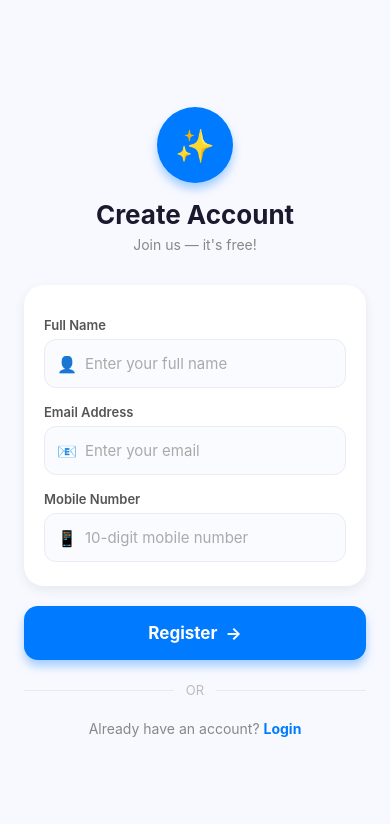
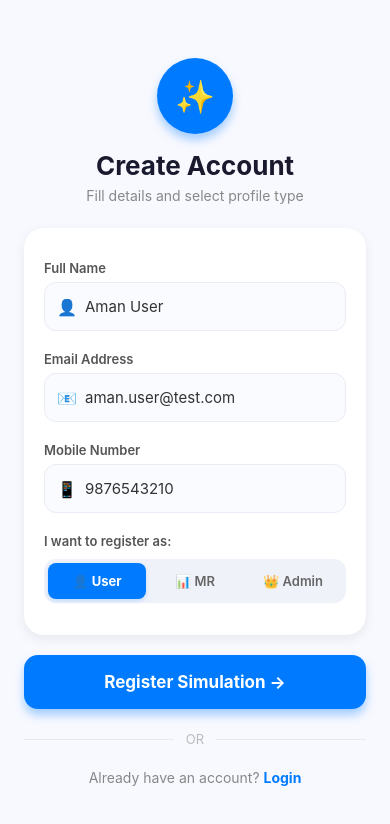
Before and after one commit to Amansinghnanhe/RapportApp, a React Native app: screen /Register in a window 390 px wide. Shown: the top 824 px of the page. Built offline with nearby package versions, Linux system fonts and the light colour scheme.

Commit message:
Implemented auto-fill credentials toggle for USER, MR, and ADMIN roles

```diff
--- a/App.tsx
+++ b/App.tsx
@@ -23,7 +23,7 @@ import AppearanceScreen from './screens/AppearanceScreen';
 import AboutAppScreen from './screens/AboutAppScreen';
 import PrivacyPolicyScreen from './screens/PrivacyPolicyScreen';
 
-// 🔥 NEW: Testing ke liye jo naye dashboards commands se bnaye hain unhe import kiya
+// Testing ke dashboards
 import AdminDashboard from './screens/AdminDashboard';
 import MRDashboard from './screens/MRDashboard';
 
@@ -44,9 +44,8 @@ function TabIcon({ name, focused }: { name: string; focused: boolean }) {
   );
 }
 
-// Main Tabs Component
+// Main Tabs Component for Normal Users
 function MainTabs({ route }: any) {
-  // 🔥 FIXED: .toUpperCase() lagaya taaki 'admin', 'mr' ya 'ADMIN', 'MR' dono validation match ho jayein
   const rawRole = route.params?.role || 'USER';
   const userRole = rawRole.toUpperCase();
 
@@ -76,7 +75,7 @@ function MainTabs({ route }: any) {
       <Tab.Screen name="Profile" component={ProfileScreen} />
       <Tab.Screen name="Notifications" component={NotificationScreen} />
 
-      {/* 🔥 FIXED: Capital letters 'ADMIN' aur 'MR' check kiya */}
+      {/* Analytics dashboard access control */}
       {(userRole === 'ADMIN' || userRole === 'MR') && (
         <Tab.Screen name="Analytics" component={AnalyticsScreen} />
       )}
@@ -98,7 +97,7 @@ export default function App() {
     const userRole = await getRole();
 
     setIsLoggedIn(token !== null);
-    setRole(userRole);
+    setRole(userRole ? userRole.toUpperCase() : null);
     setIsLoading(false);
   };
 
@@ -113,28 +112,32 @@ export default function App() {
   return (
     <NavigationContainer>
       <Stack.Navigator
+        // 🚀 AUTOMATIC ROUTING: Agar login ho toh direct uske role wale module par bhejega
         initialRouteName={isLoggedIn ? 'Main' : 'Login'}
         screenOptions={{ headerShown: false, animation: 'slide_from_right' }}
       >
+        {/* Auth Screens */}
         <Stack.Screen name="Register" component={RegisterScreen} />
         <Stack.Screen name="Login" component={LoginScreen} />
         <Stack.Screen name="OTP" component={OTPScreen} />
 
-        {/* Main tabs stack: Isme role pass kar rahe hain */}
-        <Stack.Screen
-          name="Main"
-          component={MainTabs}
-          initialParams={{ role: role }}
-        />
+        {/* 🔥 INDUSTRIAL STRATEGY: Root screen selector based on role session */}
+        {role === 'ADMIN' ? (
+          <Stack.Screen name="Main" component={AdminDashboard} />
+        ) : role === 'MR' ? (
+          <Stack.Screen name="Main" component={MRDashboard} />
+        ) : (
+          <Stack.Screen name="Main" component={MainTabs} initialParams={{ role: role }} />
+        )}
 
-        {/* 🔥 NEW REGISTERED SCREENS: Login Screen ke redirect actions se ab ye direct link ho jayengi */}
+        {/* Fallback routes for dynamic transitions */}
         <Stack.Screen name="AdminDashboard" component={AdminDashboard} />
         <Stack.Screen name="MRDashboard" component={MRDashboard} />
 
         <Stack.Screen name="SupportTickets" component={SupportTicketListScreen} />
         <Stack.Screen name="CreateTicket" component={CreateTicketScreen} />
 
-        {/* Naye screens register */}
+        {/* Common Sub-screens */}
         <Stack.Screen name="ChangePassword" component={ChangePasswordScreen} />
         <Stack.Screen name="LinkedDevices" component={LinkedDevicesScreen} />
         <Stack.Screen name="Language" component={LanguageScreen} />
--- a/screens/RegisterScreen.tsx
+++ b/screens/RegisterScreen.tsx
@@ -1,4 +1,4 @@
-import React, { useState } from 'react';
+import React, { useState, useEffect } from 'react';
 import {
   View, Text, TextInput, TouchableOpacity,
   StyleSheet, Alert, ActivityIndicator,
@@ -8,11 +8,41 @@ import axios from 'axios';
 
 const API_URL = 'http://192.168.29.108:5000/api/v1';
 
+// 🌟 DEV AUTO-FILL DATA: Tabs badalne par ye values automatically fill ho jayengi
+const DEV_REGISTER_DATA: Record<string, { name: string; email: string; mobile: string }> = {
+  USER: {
+    name: 'Aman User',
+    email: 'aman.user@test.com',
+    mobile: '9876543210'
+  },
+  MR: {
+    name: 'Aman MR',
+    email: 'aman.mr@test.com',
+    mobile: '8876543210'
+  },
+  ADMIN: {
+    name: 'Aman Admin',
+    email: 'aman.admin@test.com',
+    mobile: '7876543210'
+  }
+};
+
 export default function RegisterScreen({ navigation }: any) {
   const [name, setName] = useState('');
   const [email, setEmail] = useState('');
   const [mobile, setMobile] = useState('');
   const [loading, setLoading] = useState(false);
+  const [selectedRole, setSelectedRole] = useState('USER');
+
+  // 🌟 Auto-Fill Effect: Role change hote hi inputs update honge
+  useEffect(() => {
+    const defaultData = DEV_REGISTER_DATA[selectedRole];
+    if (defaultData) {
+      setName(defaultData.name);
+      setEmail(defaultData.email);
+      setMobile(defaultData.mobile);
+    }
+  }, [selectedRole]);
 
   const handleRegister = async () => {
     if (!name || !email || !mobile) {
@@ -23,19 +53,26 @@ export default function RegisterScreen({ navigation }: any) {
       Alert.alert('Error', 'Enter a valid 10-digit mobile number');
       return;
     }
+
     try {
       setLoading(true);
 
-      // ✅ FIXED: role field hata diya hai taaki backend validation bypass ho jaye
+      // ✅ Backend rules compliant payload (Sirf wahi data jo backend ko chahiye)
       const res = await axios.post(`${API_URL}/auth/register`, {
         fullName: name,
-        email,
-        mobile,
+        email: email.toLowerCase().trim(),
+        mobile: mobile
       });
 
       const userId = res.data.data.userId;
-      Alert.alert('Success', 'OTP sent! Please verify.');
-      navigation.navigate('OTP', { userId });
+      Alert.alert('Success', `OTP sent for ${selectedRole} simulation!`);
+
+      // OTP Screen par route params ke sath redirect
+      navigation.navigate('OTP', {
+        userId: userId,
+        requestedRole: selectedRole
+      });
+
     } catch (error: any) {
       Alert.alert('Registration Failed', error.response?.data?.message || 'Please try again');
     } finally {
@@ -53,33 +90,83 @@ export default function RegisterScreen({ navigation }: any) {
             <Text style={styles.logoText}>✨</Text>
           </View>
           <Text style={styles.title}>Create Account</Text>
-          <Text style={styles.subtitle}>Join us — it's free!</Text>
+          <Text style={styles.subtitle}>Fill details and select profile type</Text>
         </View>
 
-        {/* Form Fields */}
+        {/* Inputs Form Container */}
         <View style={styles.formContainer}>
-          {[
-            { label: 'Full Name', icon: '👤', value: name, setter: setName, placeholder: 'Enter your full name', keyboardType: 'default' as const },
-            { label: 'Email Address', icon: '📧', value: email, setter: setEmail, placeholder: 'Enter your email', keyboardType: 'email-address' as const },
-            { label: 'Mobile Number', icon: '📱', value: mobile, setter: setMobile, placeholder: '10-digit mobile number', keyboardType: 'phone-pad' as const },
-          ].map((field, i) => (
-            <View key={i}>
-              <Text style={styles.label}>{field.label}</Text>
+
+          {/* Full Name Input */}
+          <Text style={styles.label}>Full Name</Text>
           <View style={styles.inputContainer}>
-                <Text style={styles.inputIcon}>{field.icon}</Text>
+            <Text style={styles.inputIcon}>👤</Text>
             <TextInput
-                  placeholder={field.placeholder}
+              placeholder="Enter your full name"
               placeholderTextColor="#aaa"
-                  value={field.value}
-                  onChangeText={field.setter}
+              value={name}
+              onChangeText={setName}
               style={styles.input}
-                  keyboardType={field.keyboardType}
-                  autoCapitalize="none"
-                  maxLength={field.keyboardType === 'phone-pad' ? 10 : undefined}
+              autoCapitalize="words"
             />
           </View>
+
+          {/* Email Input */}
+          <Text style={styles.label}>Email Address</Text>
+          <View style={styles.inputContainer}>
+            <Text style={styles.inputIcon}>📧</Text>
+            <TextInput
+              placeholder="Enter email address"
+              placeholderTextColor="#aaa"
+              value={email}
+              onChangeText={setEmail}
+              style={styles.input}
+              keyboardType="email-address"
+              autoCapitalize="none"
+            />
           </View>
+
+          {/* Mobile Input */}
+          <Text style={styles.label}>Mobile Number</Text>
+          <View style={styles.inputContainer}>
+            <Text style={styles.inputIcon}>📱</Text>
+            <TextInput
+              placeholder="10-digit mobile number"
+              placeholderTextColor="#aaa"
+              value={mobile}
+              onChangeText={setMobile}
+              style={styles.input}
+              keyboardType="phone-pad"
+              maxLength={10}
+            />
+          </View>
+
+          {/* 🌟 ROLE SELECTION TABS (Ab fields ke NICHE aa gaya hai) */}
+          <Text style={styles.label}>I want to register as:</Text>
+          <View style={styles.roleTabContainer}>
+            {[
+              { id: 'USER', label: '👤 User' },
+              { id: 'MR', label: '📊 MR' },
+              { id: 'ADMIN', label: '👑 Admin' }
+            ].map((tab) => (
+              <TouchableOpacity
+                key={tab.id}
+                style={[
+                  styles.roleTab,
+                  selectedRole === tab.id && styles.roleTabActive
+                ]}
+                onPress={() => setSelectedRole(tab.id)}
+                activeOpacity={0.7}
+              >
+                <Text style={[
+                  styles.roleTabText,
+                  selectedRole === tab.id && styles.roleTabTextActive
+                ]}>
+                  {tab.label}
+                </Text>
+              </TouchableOpacity>
             ))}
+          </View>
+
         </View>
 
         {/* Register Button */}
@@ -91,7 +178,7 @@ export default function RegisterScreen({ navigation }: any) {
         >
           {loading
             ? <ActivityIndicator color="#fff" />
-            : <Text style={styles.buttonText}>Register  →</Text>
+            : <Text style={styles.buttonText}>Register Simulation →</Text>
           }
         </TouchableOpacity>
 
@@ -115,7 +202,7 @@ export default function RegisterScreen({ navigation }: any) {
 
 const styles = StyleSheet.create({
   container: { flexGrow: 1, backgroundColor: '#F8F9FF', padding: 24, justifyContent: 'center' },
-  headerContainer: { alignItems: 'center', marginBottom: 32 },
+  headerContainer: { alignItems: 'center', marginBottom: 24 },
   logoCircle: {
     width: 76, height: 76, borderRadius: 38,
     backgroundColor: '#007BFF', justifyContent: 'center', alignItems: 'center',
@@ -134,10 +221,15 @@ const styles = StyleSheet.create({
   inputContainer: {
     flexDirection: 'row', alignItems: 'center',
     borderWidth: 1.5, borderColor: '#EBEBF5', borderRadius: 12,
-    paddingHorizontal: 12, marginBottom: 4, backgroundColor: '#FAFBFF',
+    paddingHorizontal: 12, marginBottom: 8, backgroundColor: '#FAFBFF',
   },
   inputIcon: { fontSize: 16, marginRight: 8 },
   input: { flex: 1, paddingVertical: 14, fontSize: 15, color: '#333' },
+  roleTabContainer: { flexDirection: 'row', backgroundColor: '#F0F2FA', borderRadius: 12, padding: 4, marginTop: 4, marginBottom: 12 },
+  roleTab: { flex: 1, paddingVertical: 10, alignItems: 'center', borderRadius: 8 },
+  roleTabActive: { backgroundColor: '#007BFF', elevation: 2, shadowColor: '#007BFF', shadowOffset: { width: 0, height: 2 }, shadowOpacity: 0.2, shadowRadius: 4 },
+  roleTabText: { fontSize: 13, fontWeight: '600', color: '#666' },
+  roleTabTextActive: { color: '#fff', fontWeight: 'bold' },
   button: {
     backgroundColor: '#007BFF', padding: 17, borderRadius: 14,
     alignItems: 'center', shadowColor: '#007BFF',
```
Also changed, not shown: screens/LoginScreen.tsx (+35 -18 lines). Lines whose indentation alone changed are shown as unchanged.
